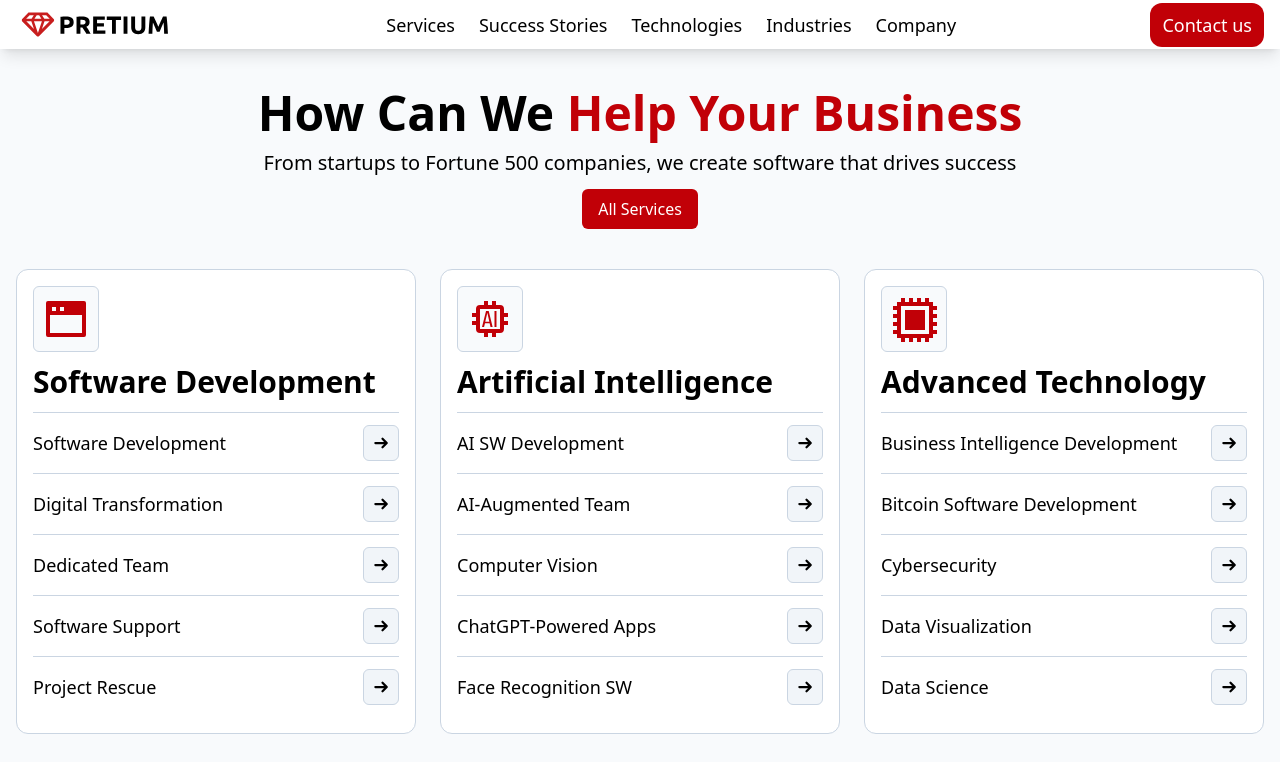
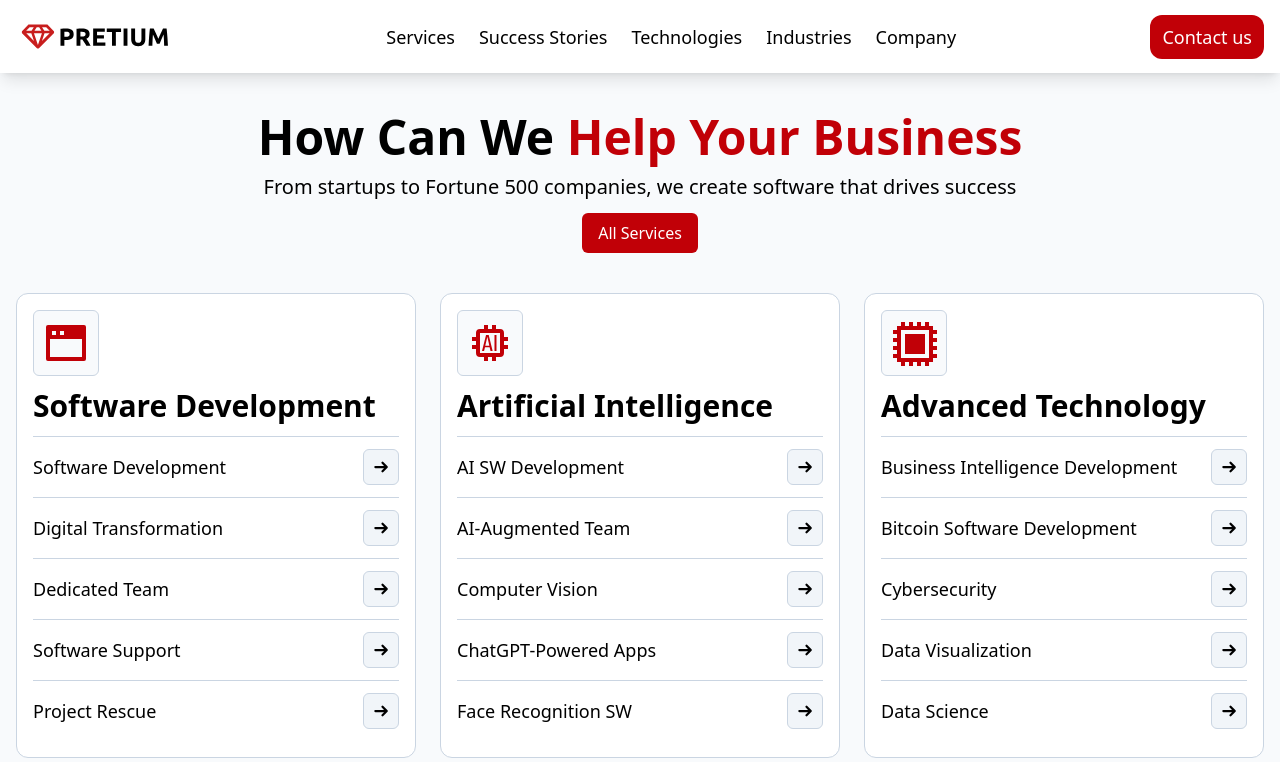
Before and after one commit to pretium-az/pretium-az.github.io, an Eleventy site: page src/index.njk in a window 1280 px wide. Shown: the top 762 px of the page. Built offline with nearby package versions, Linux system fonts and the light colour scheme; Eleventy itself is replaced by a stand-in of ours; files that its build step writes are made by us from their sources.

Commit message:
Header padding düzəldildi

```diff
--- a/src/_includes/header.njk
+++ b/src/_includes/header.njk
@@ -1,4 +1,4 @@
-<header class="bg-white shadow-lg dpy-3">
+<header class="bg-white shadow-lg py-3">
 
   <div class="container mx-auto px-4 flex items-center gap-4">
 
```
